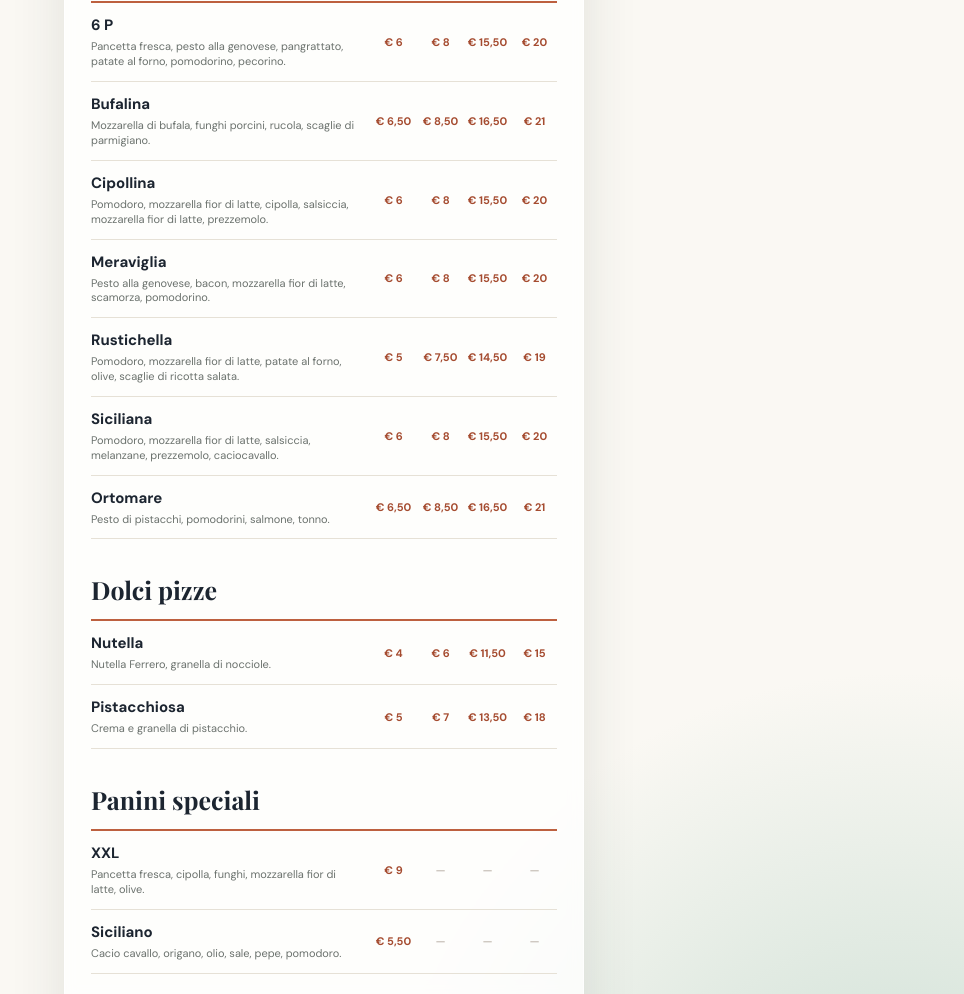
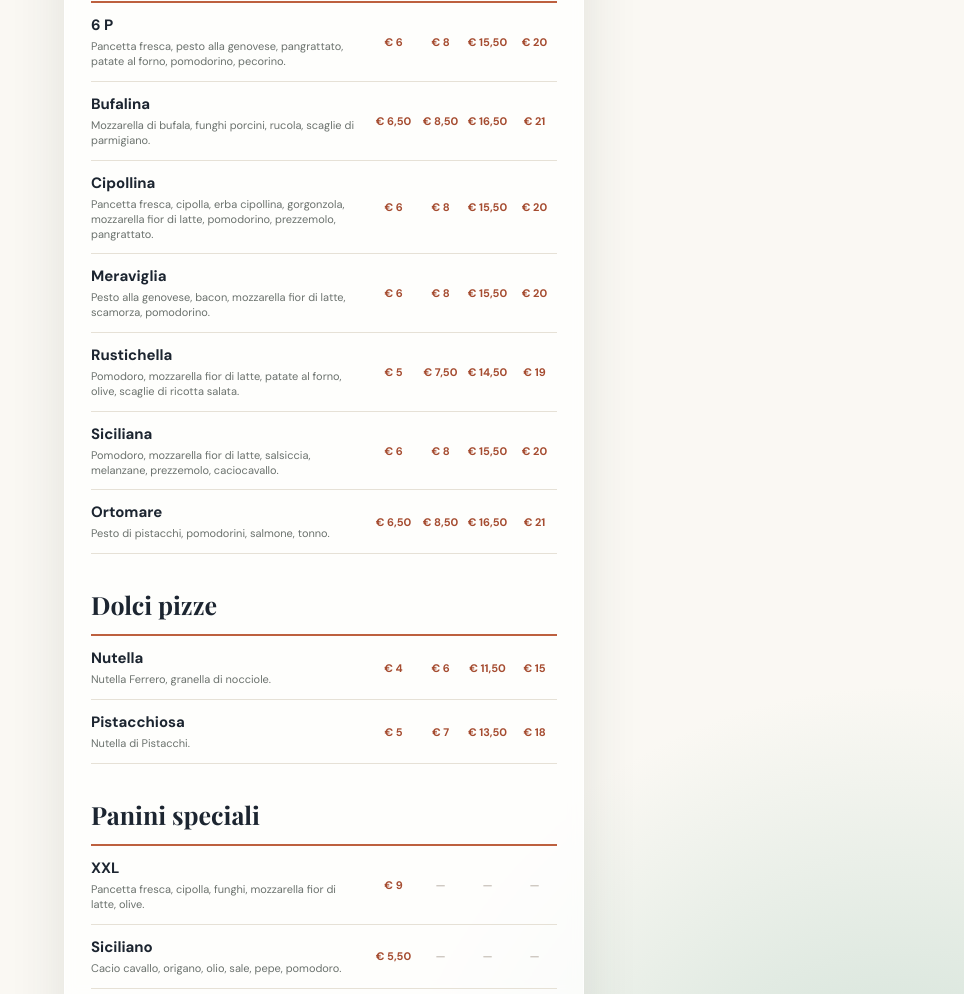
Before and after one commit to P8yter/pizza-hub, a plain HTML site: page menu.html in a window 1280 px wide. Shown: the part 3081-4075 px from the top of the page, without its empty margins (316-1280 px from the left). Drawn offline with nearby package versions, Linux system fonts and the light colour scheme.

Commit message:
Update menu.html

```diff
--- a/menu.html
+++ b/menu.html
@@ -72,7 +72,7 @@
         <section class="menu-section compact"><h2>Pizze speciali</h2><div class="menu-list">
           <article class="item"><h3>6 P</h3><p>Pancetta fresca, pesto alla genovese, pangrattato, patate al forno, pomodorino, pecorino.</p><b>€ 6 · 8 · 15,50 · 20</b></article>
           <article class="item"><h3>Bufalina</h3><p>Mozzarella di bufala, funghi porcini, rucola, scaglie di parmigiano.</p><b>€ 6,50 · 8,50 · 16,50 · 21</b></article>
-          <article class="item"><h3>Cipollina</h3><p>Pomodoro, mozzarella fior di latte, cipolla, salsiccia, mozzarella fior di latte, prezzemolo.</p><b>€ 6 · 8 · 15,50 · 20</b></article>
+          <article class="item"><h3>Cipollina</h3><p>Pancetta fresca, cipolla, erba cipollina, gorgonzola, mozzarella fior di latte, pomodorino, prezzemolo, pangrattato.</p><b>€ 6 · 8 · 15,50 · 20</b></article>
           <article class="item"><h3>Meraviglia</h3><p>Pesto alla genovese, bacon, mozzarella fior di latte, scamorza, pomodorino.</p><b>€ 6 · 8 · 15,50 · 20</b></article>
           <article class="item"><h3>Rustichella</h3><p>Pomodoro, mozzarella fior di latte, patate al forno, olive, scaglie di ricotta salata.</p><b>€ 5 · 7,50 · 14,50 · 19</b></article>
           <article class="item"><h3>Siciliana</h3><p>Pomodoro, mozzarella fior di latte, salsiccia, melanzane, prezzemolo, caciocavallo.</p><b>€ 6 · 8 · 15,50 · 20</b></article>
@@ -81,7 +81,7 @@
 
         <section class="menu-section compact"><h2>Dolci pizze</h2><div class="menu-list">
           <article class="item"><h3>Nutella</h3><p>Nutella Ferrero, granella di nocciole.</p><b>€ 4 · 6 · 11,50 · 15</b></article>
-          <article class="item"><h3>Pistacchiosa</h3><p>Crema e granella di pistacchio.</p><b>€ 5 · 7 · 13,50 · 18</b></article>
+          <article class="item"><h3>Pistacchiosa</h3><p>Nutella di Pistacchi.</p><b>€ 5 · 7 · 13,50 · 18</b></article>
         </div></section>
         <section class="menu-section compact"><h2>Panini speciali</h2><div class="menu-list">
           <article class="item"><h3>XXL</h3><p>Pancetta fresca, cipolla, funghi, mozzarella fior di latte, olive.</p><b>€ 9</b></article>
```
